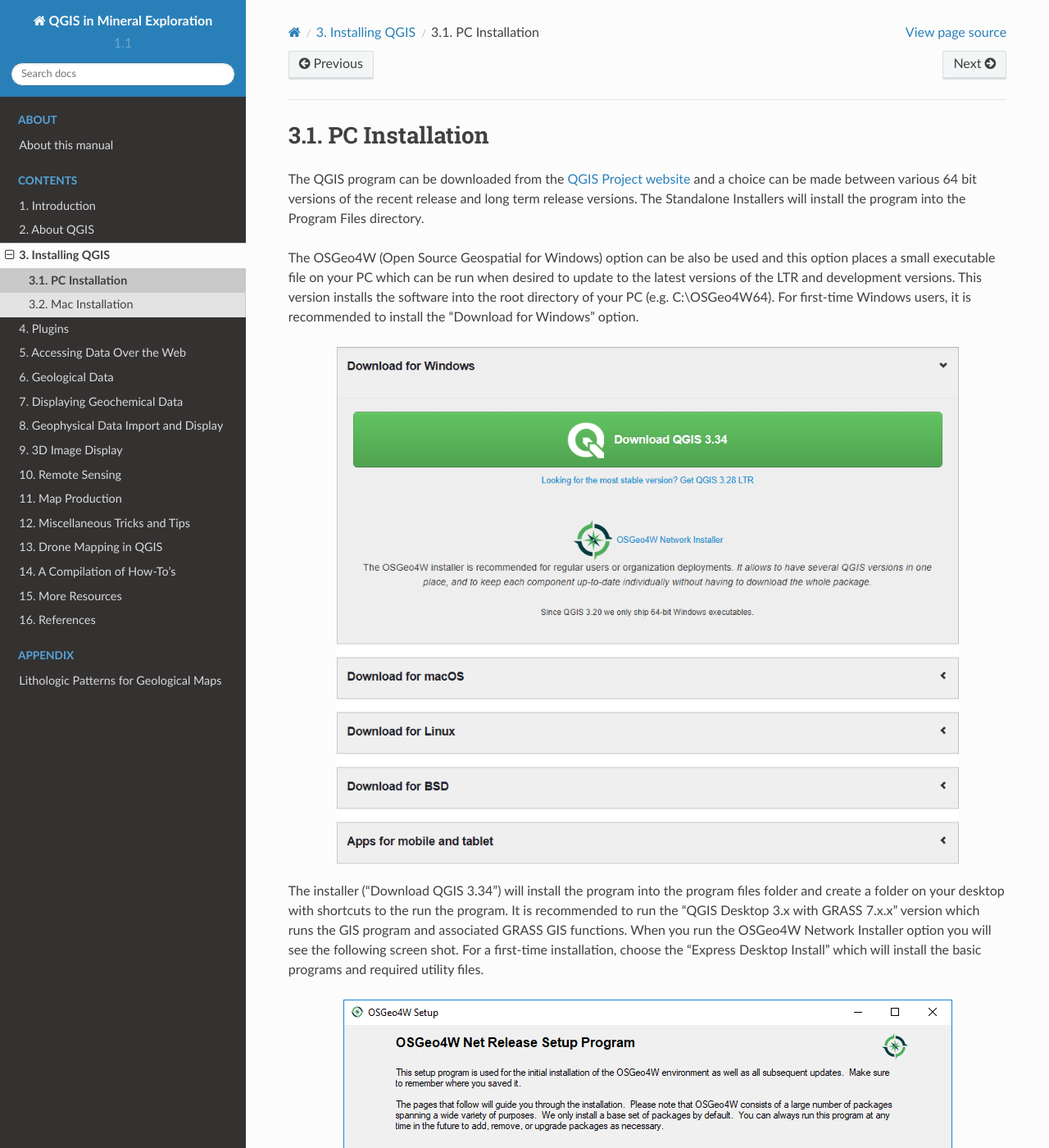
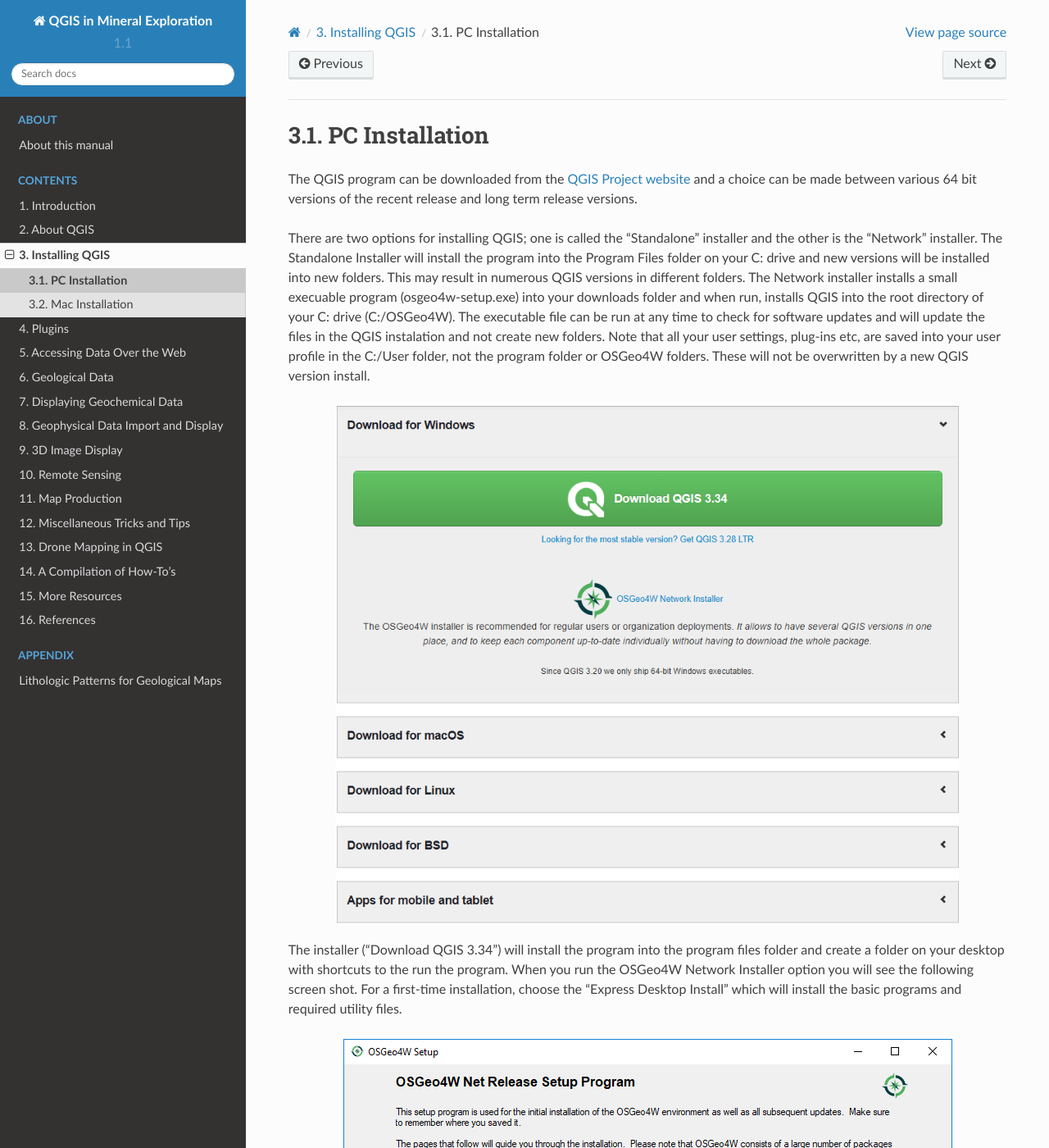
Before and after one commit to mammothgeospatial/qgis-in-mineral-exploration, a Sphinx documentation site: the page built from docs/source/installing_qgis/pc_installation.rst, in a window 1280 px wide and 1400 px high. Shown: the whole window at 82% size. Built offline with Sphinx 7.4.7 and the Read the Docs theme 2.0.0, drawn with Linux system fonts in a browser that asks for light colours.

Commit message:
Update pc_installation.rst 20240406
Re-wrote some on the introduction on install options.

```diff
--- a/docs/source/installing_qgis/pc_installation.rst
+++ b/docs/source/installing_qgis/pc_installation.rst
@@ -2,15 +2,14 @@
 PC Installation
 ===============
 
-The QGIS program can be downloaded from the `QGIS Project website <http://www.qgis.org/en/site/>`_ and a choice can be made between various 64 bit versions of the recent release and long term release versions. The Standalone Installers will install the program into the Program Files directory.
+The QGIS program can be downloaded from the `QGIS Project website <http://www.qgis.org/en/site/>`_ and a choice can be made between various 64 bit versions of the recent release and long term release versions.
 
-The OSGeo4W (Open Source Geospatial for Windows) option can be also be used and this option places a small executable file on your PC which can be run when desired to update to the latest versions of the LTR and development versions. This version installs the software into the root directory of your PC (e.g. C:\\OSGeo4W64). For first-time Windows users, it is recommended to install the “Download for Windows” option.
+There are two options for installing QGIS; one is called the "Standalone" installer and the other is the "Network" installer. The Standalone Installer will install the program into the Program Files folder on your C: drive and new versions will be installed into new folders. This may result in numerous QGIS versions in different folders. The Network installer installs a small execuable program (osgeo4w-setup.exe) into your downloads folder and when run, installs QGIS into the root directory of your C: drive (C:/OSGeo4W). The executable file can be run at any time to check for software updates and will update the files in the QGIS instalation and not create new folders. Note that all your user settings, plug-ins etc, are saved into your user profile in the C:/User folder, not the program folder or OSGeo4W folders. These will not be overwritten by a new QGIS version install.
 
 .. image:: img/download.png
   :align: center
 
-The installer (“Download QGIS 3.34”) will install the program into the program files folder and create a folder on your desktop with shortcuts to the run the program. It is recommended to run the “QGIS Desktop 3.x with GRASS 7.x.x” version which runs the GIS program and associated GRASS GIS functions.
-When you run the OSGeo4W Network Installer option you will see the following screen shot. For a first-time installation, choose the “Express Desktop Install” which will install the basic programs and required utility files.
+The installer (“Download QGIS 3.34”) will install the program into the program files folder and create a folder on your desktop with shortcuts to the run the program. When you run the OSGeo4W Network Installer option you will see the following screen shot. For a first-time installation, choose the “Express Desktop Install” which will install the basic programs and required utility files.
 
 .. image:: img/osgeo4w.png
   :align: center
```
